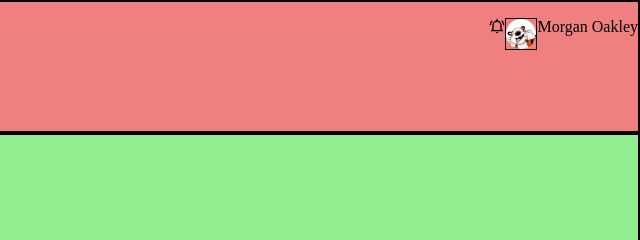
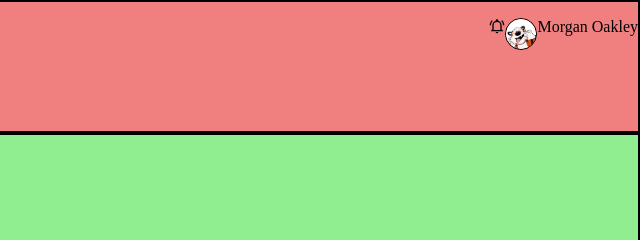
Before and after one commit to zwhahn/admin_dashboard, a plain HTML site: page index.html in a window 1280 px wide. Shown: the top 240 px of the page, 640-1280 px from the left. Drawn offline with Linux system fonts and the light colour scheme.

Commit message:
Fix avatar border radius

```diff
--- a/style.css
+++ b/style.css
@@ -53,7 +53,7 @@ h2 {
 .avatar {
     height: 2em;
     border: solid black 1px;
-    border-radius: 100%ad ;
+    border-radius: 100%;
 }
 
 .sidebar {
```
